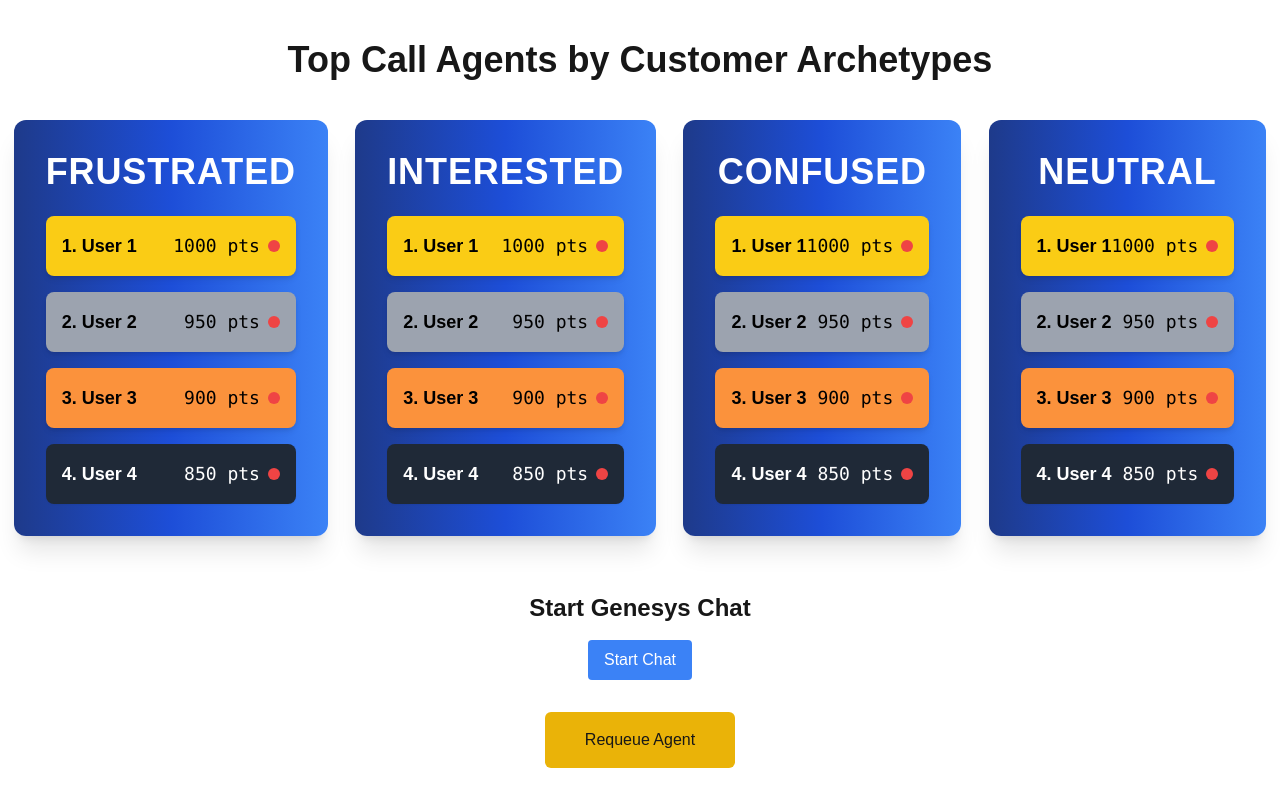
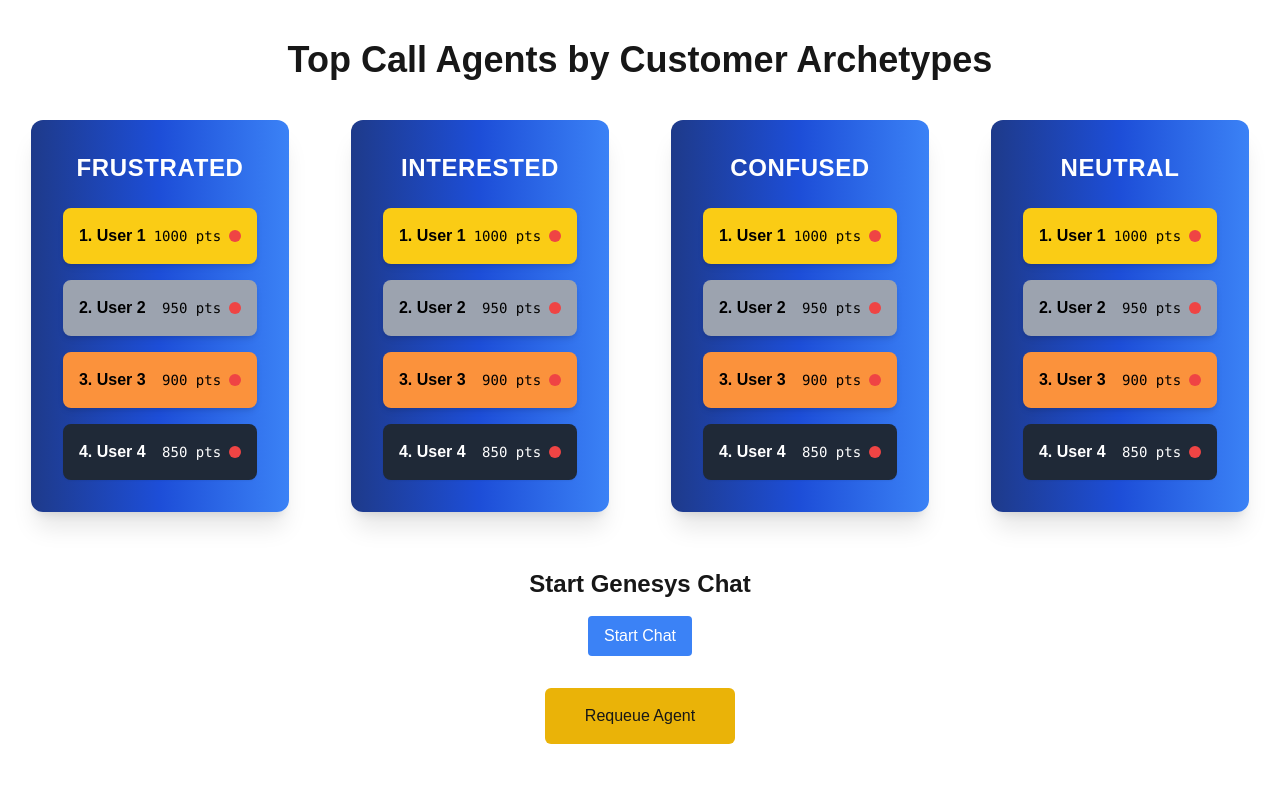
Before and after one commit to EthanL818/hackthenorth2024, a Next.js app: page / in a window 1280 px wide. Built offline with nearby package versions, Linux system fonts and the light colour scheme.

Commit message:
Fix Leaderboard UI

```diff
--- a/app/components/leaderboard.js
+++ b/app/components/leaderboard.js
@@ -4,7 +4,7 @@ export default function Leaderboard({ users, category }) {
 
   return (
     <div className="flex flex-col items-center justify-center p-8 bg-gradient-to-r from-blue-900 via-blue-700 to-blue-500 rounded-xl shadow-xl max-w-md mx-auto">
-      <h2 className="text-4xl font-extrabold text-white mb-6 tracking-wide uppercase">
+      <h2 className="text-2xl font-extrabold text-white mb-6 tracking-wide uppercase">
         {category}
       </h2>
       <ul className="w-full space-y-4">
@@ -22,11 +22,11 @@ export default function Leaderboard({ users, category }) {
                 : "bg-gray-800 text-white shadow-sm"
             }`}
           >
-            <span className="font-semibold text-lg">
+            <span className="font-semibold text-md mr-2">
               {index + 1}. {user.name}
             </span>
             <span className="flex items-center">
-              <span className="font-mono text-lg mr-2">{user.score} pts</span>
+              <span className="font-mono mr-2 text-sm">{user.score} pts</span>
               <span
                 className={`w-3 h-3 rounded-full ${
                   user.isAvailable ? "bg-green-500" : "bg-red-500"
```
